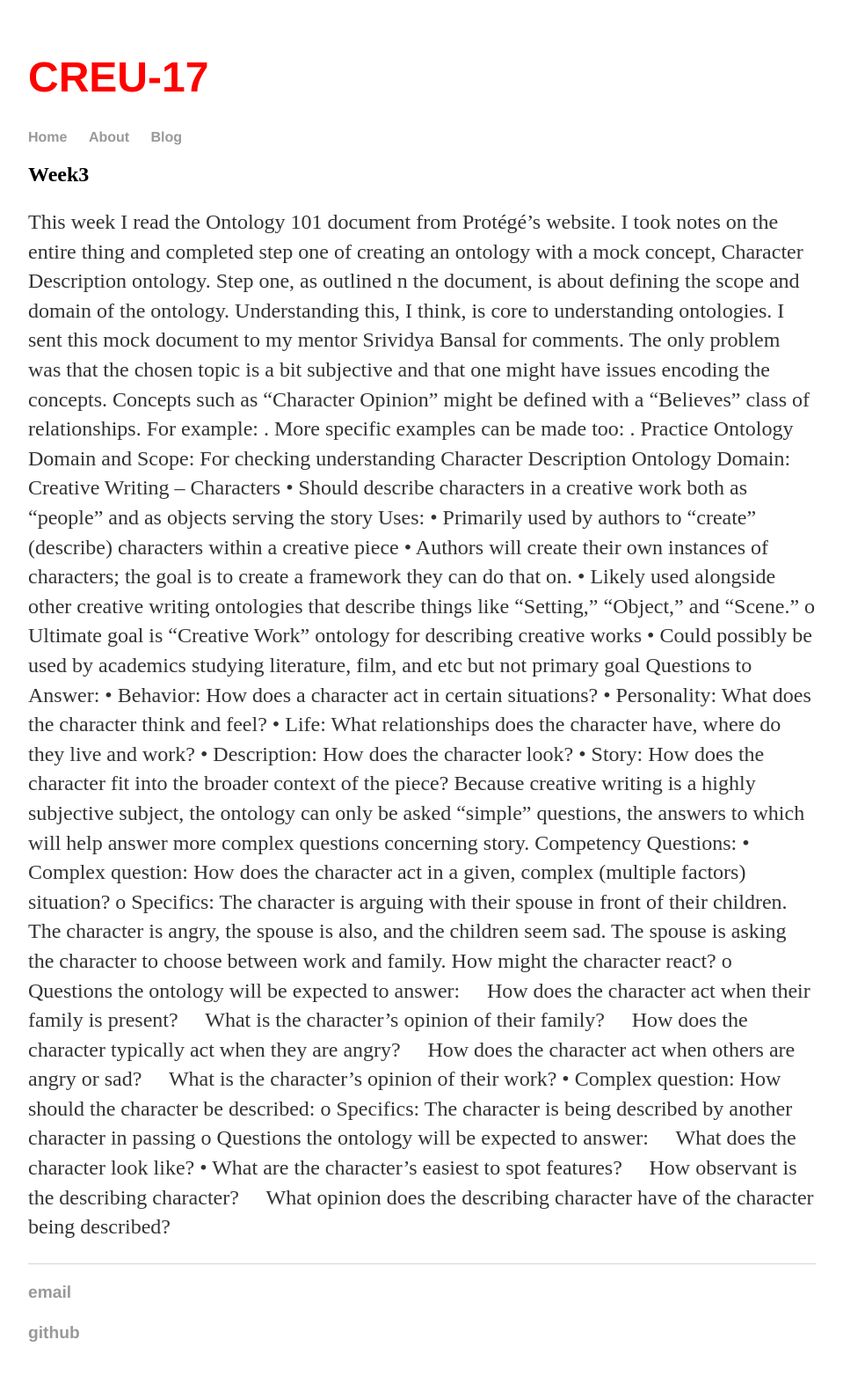
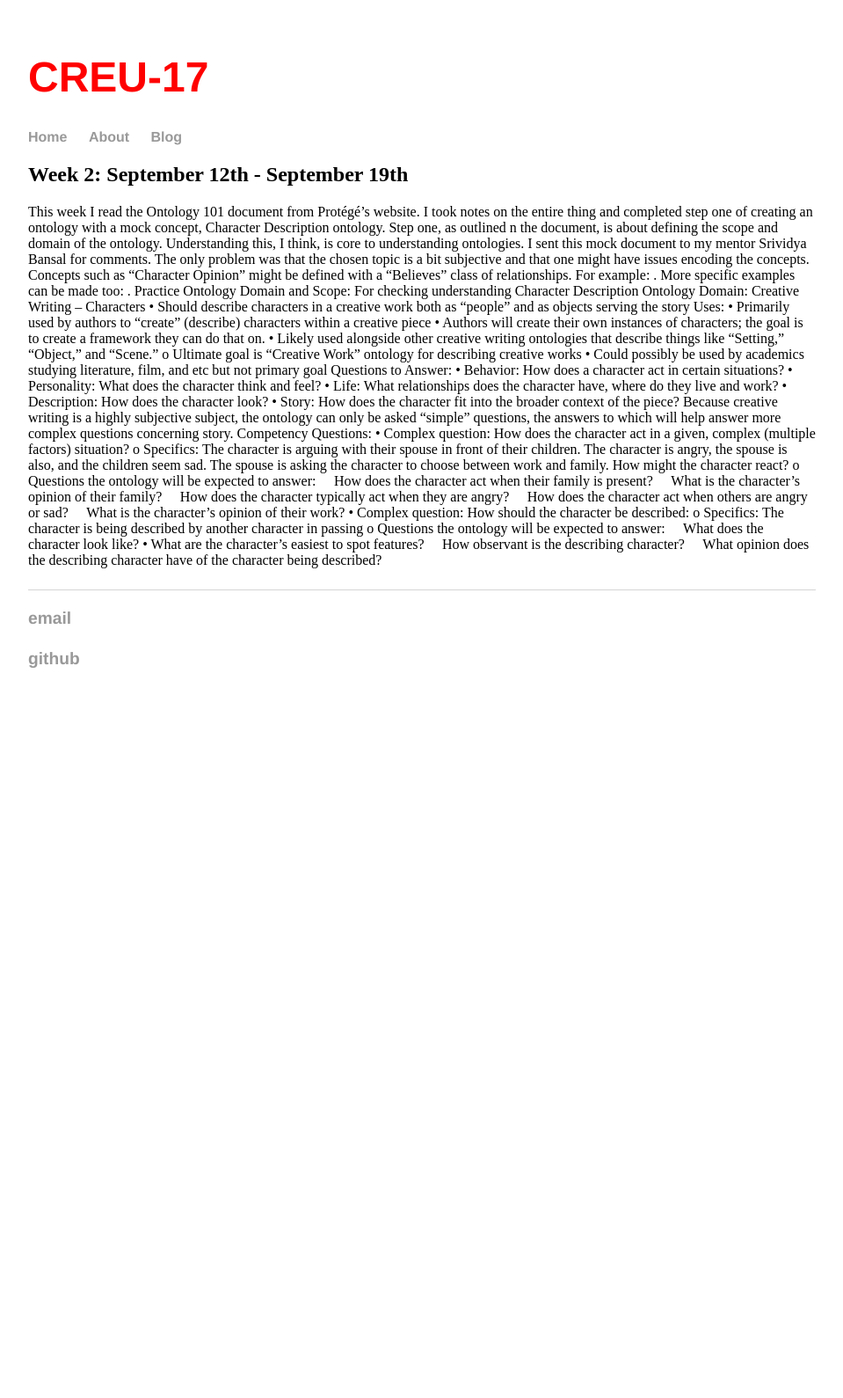
Before and after one commit to maxpaper86/CREU-Poly-17, a Jekyll site: the page built from _posts/2017-09-26-week3.md, in a window 1280 px wide. Shown: the whole page at 88% size, without its empty margins (160-1119 px from the left). Built offline with Jekyll 4.4.1, drawn with Linux system fonts in a browser that asks for light colours; our own code applies the rules of GitHub Pages for plain Markdown files; after the commit the page ends 900 px from its top, so only the background shows below that.

Commit message:
Update 2017-09-26-week3.md

```diff
--- a/_posts/2017-09-26-week3.md
+++ b/_posts/2017-09-26-week3.md
@@ -1,3 +1,10 @@
+---
+layout: default
+title: "Week 2: September 12th - September 19th"
+date: 2017-09-19
+published: true
+excerpt_separator: <excerpt>
+---
 This week I read the Ontology 101 document from Protégé’s website. I took notes on the entire thing and completed step one of creating an ontology with a mock concept, Character Description ontology. Step one, as outlined n the document, is about defining the scope and domain of the ontology. Understanding this, I think, is core to understanding ontologies. I sent this mock document to my mentor Srividya Bansal for comments. The only problem was that the chosen topic is a bit subjective and that one might have issues encoding the concepts. Concepts such as “Character Opinion” might be defined with a “Believes” class of relationships. For example: <Character> <Believes> <Christianity>. More specific examples can be made too: <Character> <BelievesIsCute> <Dogs>.
 Practice Ontology Domain and Scope: For checking understanding
 Character Description Ontology
```
